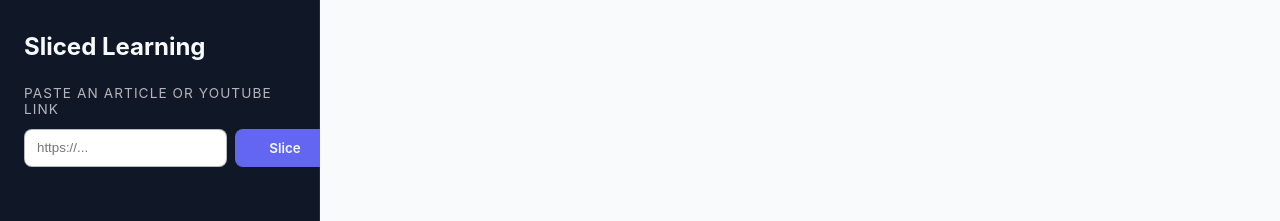
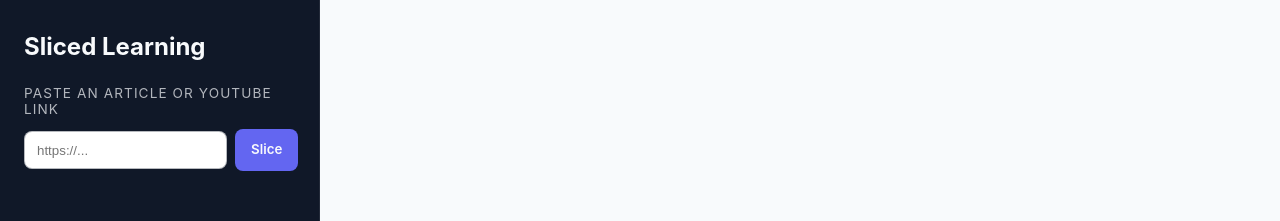
Before and after one commit to amandavarella/sliced-learning, a React (Vite) app in the folder client/: page / in a window 1280 px wide. Shown: the top 221 px of the page. Built offline with nearby package versions, Linux system fonts and the light colour scheme.

Commit message:
Stabilize slice button sizing

```diff
--- a/client/src/App.css
+++ b/client/src/App.css
@@ -45,7 +45,9 @@ body {
 
 .field-row {
   display: flex;
+  align-items: center;
   gap: 0.5rem;
+  flex-wrap: nowrap;
 }
 
 .field-row input {
@@ -67,12 +69,9 @@ body {
   font-weight: 600;
 }
 
+
 .field-row button {
-  display: inline-flex;
-  align-items: center;
-  justify-content: center;
-  gap: 0.5rem;
-  min-width: 100px;
+  flex-shrink: 0;
 }
 
 .field-row button:disabled,
@@ -81,13 +80,42 @@ body {
   cursor: not-allowed;
 }
 
-.button-spinner {
-  width: 1.1rem;
-  height: 1.1rem;
+.slice-button {
+  position: relative;
+  display: inline-flex;
+  align-items: center;
+  justify-content: center;
+  padding: 0.6rem 1.05rem;
+  min-width: 0;
+  max-width: 100%;
+  height: 42px;
+  line-height: 1;
+  box-sizing: border-box;
+  gap: 0.5rem;
+  flex: 0 0 auto;
+}
+
+
+.slice-button-label {
+  transition: opacity 0.2s ease;
+  white-space: nowrap;
+}
+
+.slice-button.is-loading .slice-button-label {
+  opacity: 0;
+}
+
+.slice-button .button-spinner {
+  position: absolute;
+  left: 50%;
+  top: 50%;
+  width: 0.9rem;
+  height: 0.9rem;
   border-radius: 50%;
   border: 2px solid rgba(248, 250, 252, 0.4);
   border-top-color: #f8fafc;
   animation: button-spin 0.75s linear infinite;
+  transform: translate(-50%, -50%);
 }
 
 .visually-hidden {
--- a/client/src/App.jsx
+++ b/client/src/App.jsx
@@ -503,15 +503,16 @@ function App() {
               onChange={(event) => setUrl(event.target.value)}
               disabled={loading}
             />
-            <button type="submit" disabled={loading}>
-              {loading ? (
-                <>
-                  <span className="button-spinner" aria-hidden="true" />
-                  <span className="visually-hidden">Processing</span>
-                </>
-              ) : (
-                "Slice"
-              )}
+            <button
+              type="submit"
+              disabled={loading}
+              className={`slice-button${loading ? " is-loading" : ""}`}
+            >
+              <span className="slice-button-label">Slice</span>
+              {loading && <span className="button-spinner" aria-hidden="true" />}
+              <span className="visually-hidden">
+                {loading ? "Processing" : "Slice"}
+              </span>
             </button>
           </div>
         </form>
```
